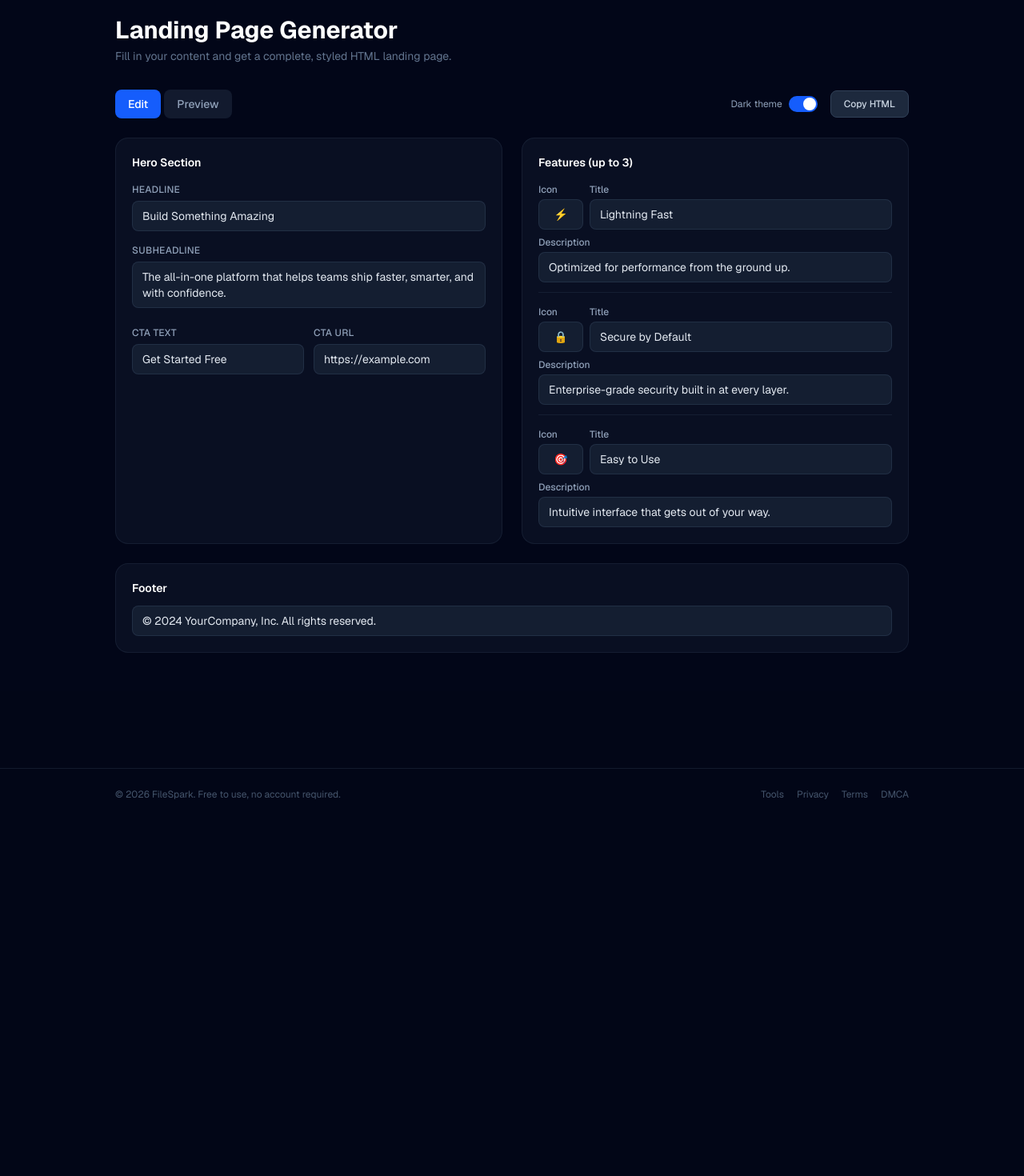
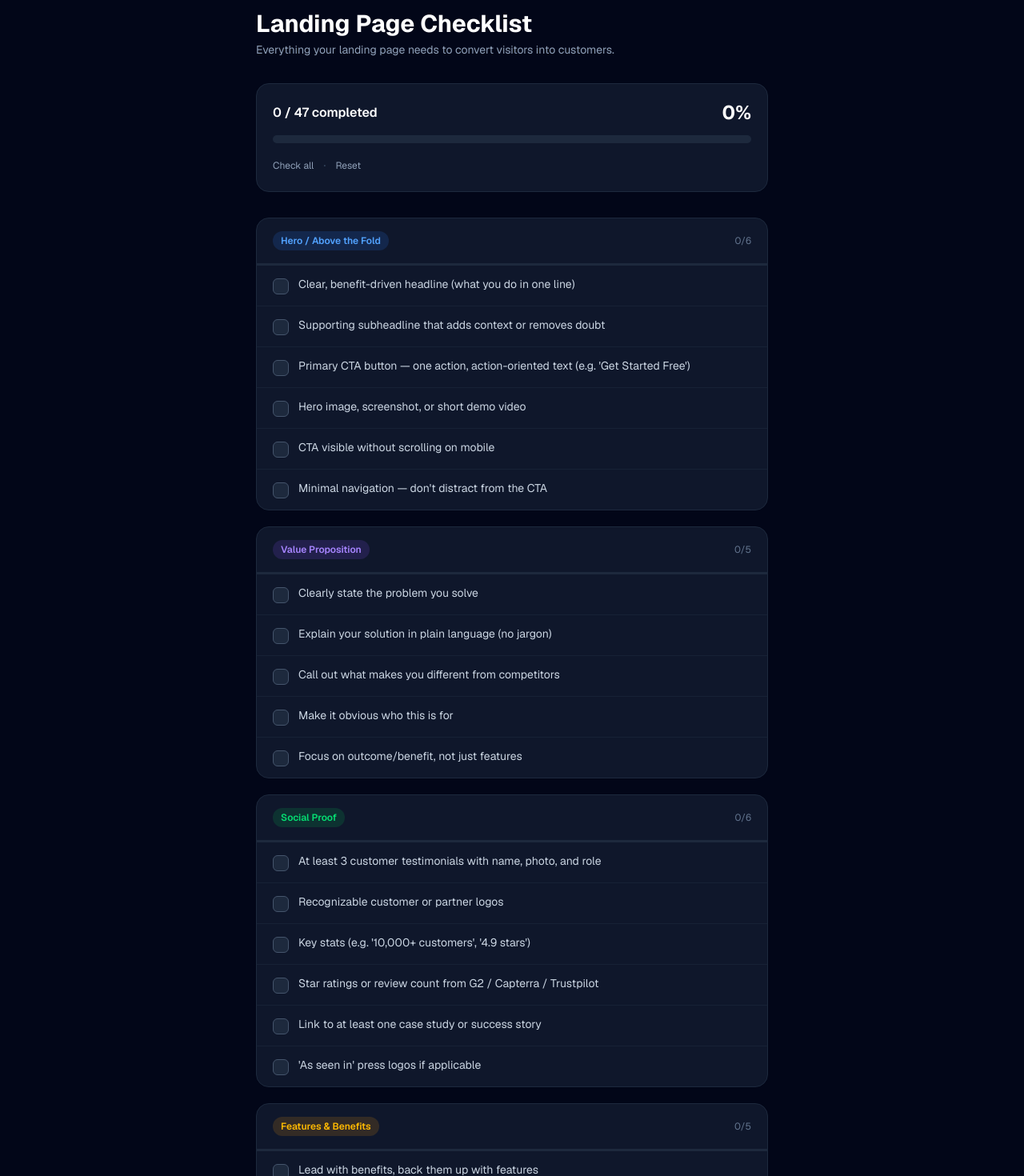
Before and after one commit to xAndrewH/filespark, a Next.js app: page /tools/landing-page-template in a window 1280 px wide. Shown: the part 80-1550 px from the top of the page at 80% size. Before the commit the page ends 1105 px from the top, so only its background shows below. Built offline with nearby package versions, Linux system fonts and the light colour scheme.

Commit message:
Fix SSL cert parser, add IP geolocation accuracy note, replace landing page generator with checklist

```diff
--- a/src/app/tools/landing-page-template/page.tsx
+++ b/src/app/tools/landing-page-template/page.tsx
@@ -3,265 +3,202 @@
 import { useState } from "react";
 import Link from "next/link";
 
-interface Feature {
-  emoji: string;
-  title: string;
-  description: string;
-}
-
-const DEFAULT_FEATURES: Feature[] = [
-  { emoji: "⚡", title: "Lightning Fast", description: "Optimized for performance from the ground up." },
-  { emoji: "🔒", title: "Secure by Default", description: "Enterprise-grade security built in at every layer." },
-  { emoji: "🎯", title: "Easy to Use", description: "Intuitive interface that gets out of your way." },
+const CHECKLIST = [
+  {
+    category: "Hero / Above the Fold",
+    color: "blue",
+    items: [
+      { id: "hero-headline",       text: "Clear, benefit-driven headline (what you do in one line)" },
+      { id: "hero-subhead",        text: "Supporting subheadline that adds context or removes doubt" },
+      { id: "hero-cta",            text: "Primary CTA button — one action, action-oriented text (e.g. 'Get Started Free')" },
+      { id: "hero-visual",         text: "Hero image, screenshot, or short demo video" },
+      { id: "hero-above-fold",     text: "CTA visible without scrolling on mobile" },
+      { id: "hero-no-nav-clutter", text: "Minimal navigation — don't distract from the CTA" },
+    ],
+  },
+  {
+    category: "Value Proposition",
+    color: "violet",
+    items: [
+      { id: "vp-problem",        text: "Clearly state the problem you solve" },
+      { id: "vp-solution",       text: "Explain your solution in plain language (no jargon)" },
+      { id: "vp-differentiator", text: "Call out what makes you different from competitors" },
+      { id: "vp-audience",       text: "Make it obvious who this is for" },
+      { id: "vp-outcome",        text: "Focus on outcome/benefit, not just features" },
+    ],
+  },
+  {
+    category: "Social Proof",
+    color: "green",
+    items: [
+      { id: "sp-testimonials", text: "At least 3 customer testimonials with name, photo, and role" },
+      { id: "sp-logos",        text: "Recognizable customer or partner logos" },
+      { id: "sp-numbers",      text: "Key stats (e.g. '10,000+ customers', '4.9 stars')" },
+      { id: "sp-reviews",      text: "Star ratings or review count from G2 / Capterra / Trustpilot" },
+      { id: "sp-case-studies", text: "Link to at least one case study or success story" },
+      { id: "sp-press",        text: "'As seen in' press logos if applicable" },
+    ],
+  },
+  {
+    category: "Features & Benefits",
+    color: "amber",
+    items: [
+      { id: "feat-benefits",   text: "Lead with benefits, back them up with features" },
+      { id: "feat-3-5",        text: "3–5 key features — more than 5 causes decision fatigue" },
+      { id: "feat-icons",      text: "Icons or visuals for each feature to aid scannability" },
+      { id: "feat-proof",      text: "Each feature tied to a concrete outcome or proof point" },
+      { id: "feat-comparison", text: "Comparison table vs. competitors or old way (if relevant)" },
+    ],
+  },
+  {
+    category: "Calls to Action",
+    color: "pink",
+    items: [
+      { id: "cta-repeat",   text: "CTA repeated at least 3× — hero, mid-page, and bottom" },
+      { id: "cta-single",   text: "One primary CTA per section (avoid multiple competing actions)" },
+      { id: "cta-friction", text: "Reduce friction — 'No credit card required', 'Free forever', etc." },
+      { id: "cta-contrast", text: "CTA button color contrasts with background (stands out)" },
+      { id: "cta-urgency",  text: "Optional: urgency or scarcity element near CTA" },
+    ],
+  },
+  {
+    category: "Trust & Objection Handling",
+    color: "cyan",
+    items: [
+      { id: "trust-money-back", text: "Money-back guarantee or free trial offer" },
+      { id: "trust-security",   text: "Security badges, SSL indicator, encryption mention" },
+      { id: "trust-privacy",    text: "Privacy reassurance near email/form fields" },
+      { id: "trust-faq",        text: "FAQ section addressing top 5 objections" },
+      { id: "trust-contact",    text: "Visible contact info or live chat (shows you're real)" },
+      { id: "trust-refund",     text: "Clear refund / cancellation policy" },
+    ],
+  },
+  {
+    category: "SEO & Technical",
+    color: "slate",
+    items: [
+      { id: "seo-title",     text: "Page title tag includes primary keyword (under 60 chars)" },
+      { id: "seo-meta",      text: "Meta description written for click-through (under 160 chars)" },
+      { id: "seo-og",        text: "Open Graph tags (og:title, og:description, og:image) for social sharing" },
+      { id: "seo-h1",        text: "Single H1 tag matching your headline" },
+      { id: "seo-speed",     text: "Page loads in under 3 seconds on mobile (test with PageSpeed Insights)" },
+      { id: "seo-mobile",    text: "Fully responsive — tested on iOS and Android" },
+      { id: "seo-analytics", text: "Analytics installed (GA4, Plausible, etc.)" },
+      { id: "seo-canonical", text: "Canonical URL set to avoid duplicate content" },
+    ],
+  },
+  {
+    category: "Conversion Optimization",
+    color: "orange",
+    items: [
+      { id: "cro-heatmap",    text: "Heatmap tool installed (Hotjar, Microsoft Clarity)" },
+      { id: "cro-ab",         text: "A/B test your headline and primary CTA" },
+      { id: "cro-exit",       text: "Exit-intent popup or last-chance offer" },
+      { id: "cro-form",       text: "Forms ask for minimal info (email only if possible)" },
+      { id: "cro-thank-you",  text: "Thank-you page with next step after conversion" },
+      { id: "cro-retargeting",text: "Retargeting pixel installed for ad campaigns" },
+    ],
+  },
 ];
 
-function generateHTML(opts: {
-  headline: string;
-  subheadline: string;
-  ctaText: string;
-  ctaUrl: string;
-  features: Feature[];
-  footerText: string;
-  darkTheme: boolean;
-}) {
-  const { headline, subheadline, ctaText, ctaUrl, features, footerText, darkTheme } = opts;
+const COLOR_MAP: Record<string, { badge: string; bar: string }> = {
+  blue:   { badge: "bg-blue-500/15 text-blue-400",    bar: "bg-blue-500" },
+  violet: { badge: "bg-violet-500/15 text-violet-400", bar: "bg-violet-500" },
+  green:  { badge: "bg-green-500/15 text-green-400",   bar: "bg-green-500" },
+  amber:  { badge: "bg-amber-500/15 text-amber-400",   bar: "bg-amber-500" },
+  pink:   { badge: "bg-pink-500/15 text-pink-400",     bar: "bg-pink-500" },
+  cyan:   { badge: "bg-cyan-500/15 text-cyan-400",     bar: "bg-cyan-500" },
+  slate:  { badge: "bg-slate-700/60 text-slate-300",   bar: "bg-slate-400" },
+  orange: { badge: "bg-orange-500/15 text-orange-400", bar: "bg-orange-500" },
+};
 
-  const bg = darkTheme ? "#0f172a" : "#ffffff";
-  const cardBg = darkTheme ? "#1e293b" : "#f8fafc";
-  const cardBorder = darkTheme ? "#334155" : "#e2e8f0";
-  const text = darkTheme ? "#f1f5f9" : "#0f172a";
-  const subtext = darkTheme ? "#94a3b8" : "#64748b";
-  const heroBg = darkTheme
-    ? "linear-gradient(135deg, #0f172a 0%, #1e3a5f 50%, #0f172a 100%)"
-    : "linear-gradient(135deg, #eff6ff 0%, #dbeafe 50%, #eff6ff 100%)";
-  const accent = "#3b82f6";
-  const footerBg = darkTheme ? "#0a1628" : "#f1f5f9";
-  const footerText2 = darkTheme ? "#64748b" : "#94a3b8";
+export default function LandingPageChecklistPage() {
+  const allIds = CHECKLIST.flatMap(c => c.items.map(i => i.id));
+  const [checked, setChecked] = useState<Set<string>>(new Set());
 
-  const featureCards = features
-    .filter(f => f.title.trim())
-    .map(
-      f => `      <div style="background:${cardBg};border:1px solid ${cardBorder};border-radius:16px;padding:28px 24px;">
-        <div style="font-size:36px;margin-bottom:12px;">${f.emoji || "✨"}</div>
-        <h3 style="margin:0 0 8px;font-size:18px;font-weight:700;color:${text};">${f.title}</h3>
-        <p style="margin:0;font-size:15px;line-height:1.6;color:${subtext};">${f.description}</p>
-      </div>`
-    )
-    .join("\n");
+  const toggle = (id: string) =>
+    setChecked(prev => { const n = new Set(prev); n.has(id) ? n.delete(id) : n.add(id); return n; });
 
-  return `<!DOCTYPE html>
-<html lang="en">
-<head>
-  <meta charset="UTF-8" />
-  <meta name="viewport" content="width=device-width, initial-scale=1.0" />
-  <title>${headline || "Landing Page"}</title>
-  <style>
-    *, *::before, *::after { box-sizing: border-box; margin: 0; padding: 0; }
-    body { font-family: -apple-system, BlinkMacSystemFont, "Segoe UI", Roboto, Helvetica, Arial, sans-serif; background: ${bg}; color: ${text}; min-height: 100vh; }
-    a { color: inherit; text-decoration: none; }
-    .hero { background: ${heroBg}; padding: 100px 24px 80px; text-align: center; }
-    .hero h1 { font-size: clamp(32px, 5vw, 56px); font-weight: 800; letter-spacing: -0.02em; line-height: 1.1; margin-bottom: 20px; }
-    .hero p { font-size: clamp(16px, 2vw, 20px); color: ${subtext}; max-width: 600px; margin: 0 auto 36px; line-height: 1.6; }
-    .cta-btn { display: inline-block; background: ${accent}; color: #ffffff; font-size: 16px; font-weight: 600; padding: 14px 32px; border-radius: 10px; transition: opacity .15s; }
-    .cta-btn:hover { opacity: .85; }
-    .features { max-width: 1080px; margin: 0 auto; padding: 80px 24px; }
-    .features h2 { text-align: center; font-size: clamp(24px, 3vw, 36px); font-weight: 700; margin-bottom: 48px; color: ${text}; }
-    .features-grid { display: grid; grid-template-columns: repeat(auto-fit, minmax(260px, 1fr)); gap: 24px; }
-    footer { background: ${footerBg}; border-top: 1px solid ${cardBorder}; text-align: center; padding: 32px 24px; font-size: 14px; color: ${footerText2}; }
-  </style>
-</head>
-<body>
-  <section class="hero">
-    <h1>${headline || "Your Headline Here"}</h1>
-    <p>${subheadline || "A compelling subheadline that explains your value proposition."}</p>
-    <a href="${ctaUrl || "#"}" class="cta-btn">${ctaText || "Get Started"}</a>
-  </section>
-
-  <section class="features">
-    <h2>Why Choose Us</h2>
-    <div class="features-grid">
-${featureCards}
-    </div>
-  </section>
-
-  <footer>
-    <p>${footerText || "© 2024 Your Company. All rights reserved."}</p>
-  </footer>
-</body>
-</html>`;
-}
-
-export default function LandingPageTemplatePage() {
-  const [tab, setTab] = useState<"edit" | "preview">("edit");
-  const [headline, setHeadline] = useState("Build Something Amazing");
-  const [subheadline, setSubheadline] = useState("The all-in-one platform that helps teams ship faster, smarter, and with confidence.");
-  const [ctaText, setCtaText] = useState("Get Started Free");
-  const [ctaUrl, setCtaUrl] = useState("https://example.com");
-  const [features, setFeatures] = useState<Feature[]>(DEFAULT_FEATURES);
-  const [footerText, setFooterText] = useState("© 2024 YourCompany, Inc. All rights reserved.");
-  const [darkTheme, setDarkTheme] = useState(true);
-  const [copied, setCopied] = useState(false);
-
-  const html = generateHTML({ headline, subheadline, ctaText, ctaUrl, features, footerText, darkTheme });
-
-  const updateFeature = (i: number, field: keyof Feature, value: string) => {
-    setFeatures(prev => prev.map((f, idx) => idx === i ? { ...f, [field]: value } : f));
-  };
-
-  const copyHTML = async () => {
-    await navigator.clipboard.writeText(html);
-    setCopied(true);
-    setTimeout(() => setCopied(false), 2000);
-  };
+  const totalItems   = allIds.length;
+  const totalChecked = checked.size;
+  const overallPct   = Math.round((totalChecked / totalItems) * 100);
 
   return (
     <div className="min-h-screen bg-slate-950">
-      <div className="max-w-5xl mx-auto px-4 py-12">
+      <div className="max-w-2xl mx-auto px-4 py-10">
         <Link href="/tools" className="inline-flex items-center gap-1.5 text-slate-500 hover:text-slate-300 text-sm mb-8 transition-colors">
-          <svg className="w-3.5 h-3.5" fill="none" viewBox="0 0 24 24" stroke="currentColor" strokeWidth={2}><path strokeLinecap="round" strokeLinejoin="round" d="M15 19l-7-7 7-7" /></svg>
-          Tools
+          <svg className="w-3.5 h-3.5" fill="none" viewBox="0 0 24 24" stroke="currentColor" strokeWidth={2}>
+            <path strokeLinecap="round" strokeLinejoin="round" d="M15 19l-7-7 7-7" />
+          </svg>
+          Back to Tools
         </Link>
 
-        <h1 className="text-3xl font-bold text-white mb-1">Landing Page Generator</h1>
-        <p className="text-slate-500 text-sm mb-8">Fill in your content and get a complete, styled HTML landing page.</p>
+        <h1 className="text-3xl font-bold text-white mb-1">Landing Page Checklist</h1>
+        <p className="text-slate-400 text-sm mb-8">Everything your landing page needs to convert visitors into customers.</p>
 
-        {/* Tabs + controls */}
-        <div className="flex items-center gap-1 mb-6 flex-wrap">
-          {(["edit", "preview"] as const).map(t => (
-            <button
-              key={t}
-              onClick={() => setTab(t)}
-              className={`px-4 py-2 rounded-lg text-sm font-medium transition-colors capitalize ${tab === t ? "bg-blue-600 text-white" : "text-slate-400 hover:text-white bg-slate-800/60"}`}
-            >
-              {t}
-            </button>
-          ))}
-          <div className="flex-1" />
-          <label className="flex items-center gap-2 text-xs text-slate-400 cursor-pointer select-none">
-            <span>Dark theme</span>
-            <button
-              role="switch"
-              aria-checked={darkTheme}
-              onClick={() => setDarkTheme(d => !d)}
-              className={`w-9 h-5 rounded-full transition-colors relative ${darkTheme ? "bg-blue-600" : "bg-slate-700"}`}
-            >
-              <span className={`absolute top-0.5 left-0.5 w-4 h-4 rounded-full bg-white transition-transform ${darkTheme ? "translate-x-4" : "translate-x-0"}`} />
-            </button>
-          </label>
-          <button
-            onClick={copyHTML}
-            className="ml-3 px-4 py-2 bg-slate-800 hover:bg-slate-700 border border-slate-700 rounded-lg text-xs font-medium text-slate-300 hover:text-white transition-colors"
-          >
-            {copied ? "Copied!" : "Copy HTML"}
-          </button>
+        {/* Overall progress */}
+        <div className="bg-slate-900 border border-slate-800 rounded-2xl p-5 mb-8">
+          <div className="flex items-center justify-between mb-3">
+            <span className="text-white font-semibold">{totalChecked} / {totalItems} completed</span>
+            <span className="text-2xl font-bold text-white">{overallPct}%</span>
+          </div>
+          <div className="h-2.5 bg-slate-800 rounded-full overflow-hidden">
+            <div
+              className="h-full bg-gradient-to-r from-blue-500 to-violet-500 rounded-full transition-all duration-300"
+              style={{ width: `${overallPct}%` }}
+            />
+          </div>
+          <div className="flex gap-3 mt-4">
+            <button onClick={() => setChecked(new Set(allIds))} className="text-xs text-slate-400 hover:text-white transition-colors">Check all</button>
+            <span className="text-slate-700">·</span>
+            <button onClick={() => setChecked(new Set())} className="text-xs text-slate-400 hover:text-red-400 transition-colors">Reset</button>
+          </div>
         </div>
 
-        {tab === "edit" ? (
-          <div className="grid grid-cols-1 lg:grid-cols-2 gap-6">
-            {/* Hero section */}
-            <div className="bg-slate-900/60 border border-slate-800/60 rounded-2xl p-5 space-y-4">
-              <h2 className="text-white text-sm font-semibold">Hero Section</h2>
-              <div className="space-y-1.5">
-                <label className="block text-xs font-medium text-slate-400 uppercase tracking-wide">Headline</label>
-                <input
-                  value={headline}
-                  onChange={e => setHeadline(e.target.value)}
-                  placeholder="Your main headline"
-                  className="w-full bg-slate-800/60 border border-slate-700/50 rounded-lg px-3 py-2 text-slate-200 text-sm focus:outline-none focus:border-blue-500/60 focus:ring-1 focus:ring-blue-500/30 transition-colors"
-                />
-              </div>
-              <div className="space-y-1.5">
-                <label className="block text-xs font-medium text-slate-400 uppercase tracking-wide">Subheadline</label>
-                <textarea
-                  value={subheadline}
-                  onChange={e => setSubheadline(e.target.value)}
-                  rows={2}
-                  placeholder="Supporting text below the headline"
-                  className="w-full bg-slate-800/60 border border-slate-700/50 rounded-lg px-3 py-2 text-slate-200 text-sm focus:outline-none focus:border-blue-500/60 focus:ring-1 focus:ring-blue-500/30 transition-colors resize-none"
-                />
-              </div>
-              <div className="grid grid-cols-2 gap-3">
-                <div className="space-y-1.5">
-                  <label className="block text-xs font-medium text-slate-400 uppercase tracking-wide">CTA Text</label>
-                  <input
-                    value={ctaText}
-                    onChange={e => setCtaText(e.target.value)}
-                    placeholder="Get Started"
-                    className="w-full bg-slate-800/60 border border-slate-700/50 rounded-lg px-3 py-2 text-slate-200 text-sm focus:outline-none focus:border-blue-500/60 focus:ring-1 focus:ring-blue-500/30 transition-colors"
-                  />
+        {/* Categories */}
+        <div className="space-y-5">
+          {CHECKLIST.map(({ category, color, items }) => {
+            const colors    = COLOR_MAP[color];
+            const catChecked = items.filter(i => checked.has(i.id)).length;
+            const catPct    = Math.round((catChecked / items.length) * 100);
+
+            return (
+              <div key={category} className="bg-slate-900 border border-slate-800 rounded-2xl overflow-hidden">
+                <div className="px-5 py-4 flex items-center justify-between border-b border-slate-800">
+                  <span className={`text-xs font-semibold px-2.5 py-1 rounded-full ${colors.badge}`}>{category}</span>
+                  <span className="text-xs text-slate-500">{catChecked}/{items.length}</span>
                 </div>
-                <div className="space-y-1.5">
-                  <label className="block text-xs font-medium text-slate-400 uppercase tracking-wide">CTA URL</label>
-                  <input
-                    value={ctaUrl}
-                    onChange={e => setCtaUrl(e.target.value)}
-                    placeholder="https://example.com"
-                    className="w-full bg-slate-800/60 border border-slate-700/50 rounded-lg px-3 py-2 text-slate-200 text-sm focus:outline-none focus:border-blue-500/60 focus:ring-1 focus:ring-blue-500/30 transition-colors"
-                  />
+                <div className="h-0.5 bg-slate-800">
+                  <div className={`h-full ${colors.bar} transition-all duration-300`} style={{ width: `${catPct}%` }} />
+                </div>
+                <div className="divide-y divide-slate-800/60">
+                  {items.map(item => {
+                    const isDone = checked.has(item.id);
+                    return (
+                      <label key={item.id} className="flex items-start gap-3 px-5 py-3.5 cursor-pointer hover:bg-slate-800/40 transition-colors">
+                        <div className={`mt-0.5 w-5 h-5 rounded-md border flex-shrink-0 flex items-center justify-center transition-colors ${
+                          isDone ? `${colors.bar} border-transparent` : "border-slate-600 bg-slate-800"
+                        }`}>
+                          {isDone && (
+                            <svg className="w-3 h-3 text-white" fill="none" viewBox="0 0 24 24" stroke="currentColor" strokeWidth={3}>
+                              <path strokeLinecap="round" strokeLinejoin="round" d="M5 13l4 4L19 7" />
+                            </svg>
+                          )}
+                        </div>
+                        <span className={`text-sm leading-snug transition-colors ${isDone ? "text-slate-500 line-through" : "text-slate-300"}`}>
+                          {item.text}
+                        </span>
+                        <input type="checkbox" className="sr-only" checked={isDone} onChange={() => toggle(item.id)} />
+                      </label>
+                    );
+                  })}
                 </div>
               </div>
-            </div>
+            );
+          })}
+        </div>
 
-            {/* Features */}
-            <div className="bg-slate-900/60 border border-slate-800/60 rounded-2xl p-5 space-y-4">
-              <h2 className="text-white text-sm font-semibold">Features (up to 3)</h2>
-              {features.map((f, i) => (
-                <div key={i} className="space-y-2 pb-3 border-b border-slate-800/60 last:border-0 last:pb-0">
-                  <div className="flex gap-2">
-                    <div className="space-y-1">
-                      <label className="block text-xs font-medium text-slate-400">Icon</label>
-                      <input
-                        value={f.emoji}
-                        onChange={e => updateFeature(i, "emoji", e.target.value)}
-                        placeholder="⚡"
-                        className="w-14 bg-slate-800/60 border border-slate-700/50 rounded-lg px-2 py-2 text-slate-200 text-sm focus:outline-none focus:border-blue-500/60 text-center"
-                      />
-                    </div>
-                    <div className="flex-1 space-y-1">
-                      <label className="block text-xs font-medium text-slate-400">Title</label>
-                      <input
-                        value={f.title}
-                        onChange={e => updateFeature(i, "title", e.target.value)}
-                        placeholder={`Feature ${i + 1}`}
-                        className="w-full bg-slate-800/60 border border-slate-700/50 rounded-lg px-3 py-2 text-slate-200 text-sm focus:outline-none focus:border-blue-500/60"
-                      />
-                    </div>
-                  </div>
-                  <div className="space-y-1">
-                    <label className="block text-xs font-medium text-slate-400">Description</label>
-                    <input
-                      value={f.description}
-                      onChange={e => updateFeature(i, "description", e.target.value)}
-                      placeholder="Brief description of this feature"
-                      className="w-full bg-slate-800/60 border border-slate-700/50 rounded-lg px-3 py-2 text-slate-200 text-sm focus:outline-none focus:border-blue-500/60"
-                    />
-                  </div>
-                </div>
-              ))}
-            </div>
-
-            {/* Footer */}
-            <div className="bg-slate-900/60 border border-slate-800/60 rounded-2xl p-5 space-y-3 lg:col-span-2">
-              <h2 className="text-white text-sm font-semibold">Footer</h2>
-              <input
-                value={footerText}
-                onChange={e => setFooterText(e.target.value)}
-                placeholder="© 2024 Your Company. All rights reserved."
-                className="w-full bg-slate-800/60 border border-slate-700/50 rounded-lg px-3 py-2 text-slate-200 text-sm focus:outline-none focus:border-blue-500/60 focus:ring-1 focus:ring-blue-500/30 transition-colors"
-              />
-            </div>
-          </div>
-        ) : (
-          <div className="bg-slate-900/60 border border-slate-800/60 rounded-2xl overflow-hidden">
-            <iframe
-              srcDoc={html}
-              title="Landing page preview"
-              className="w-full"
-              style={{ height: "600px", border: "none" }}
-              sandbox="allow-same-origin"
-            />
-          </div>
-        )}
+        <p className="text-slate-600 text-xs text-center mt-8">Progress resets on page refresh.</p>
       </div>
     </div>
   );
--- a/src/app/tools/my-ip/page.tsx
+++ b/src/app/tools/my-ip/page.tsx
@@ -155,6 +155,8 @@ export default function MyIpPage() {
         </div>
 
         <p className="text-slate-600 text-xs text-center mt-6">
+          Location is approximate — IP geolocation can be off by city or region and is not always accurate.</p>
+        <p className="text-slate-600 text-xs text-center mt-1">
           Your IP is visible to every website you visit.
         </p>
       </div>
```
Also changed, not shown: src/app/api/ssl-check/route.ts (+10 -30 lines).
